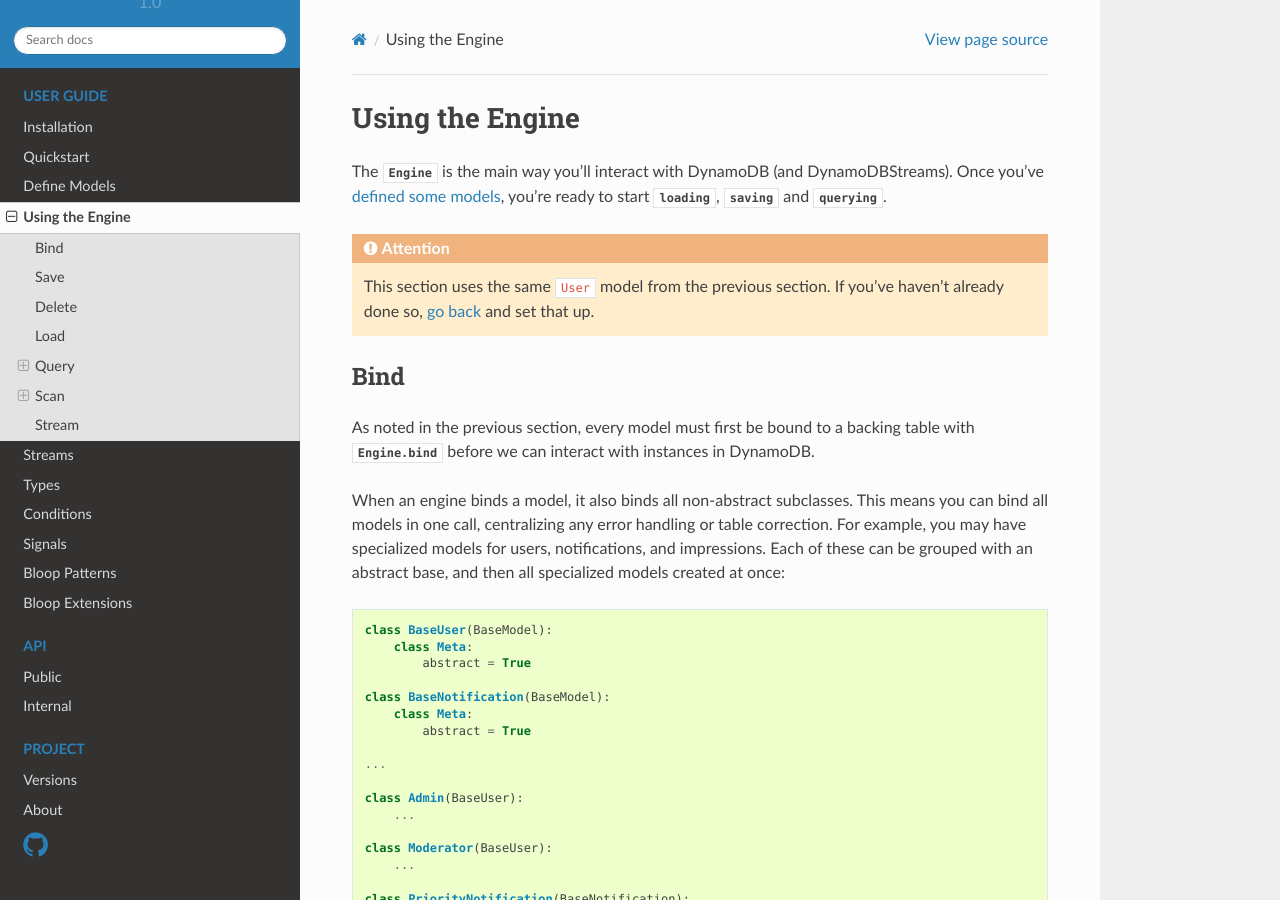
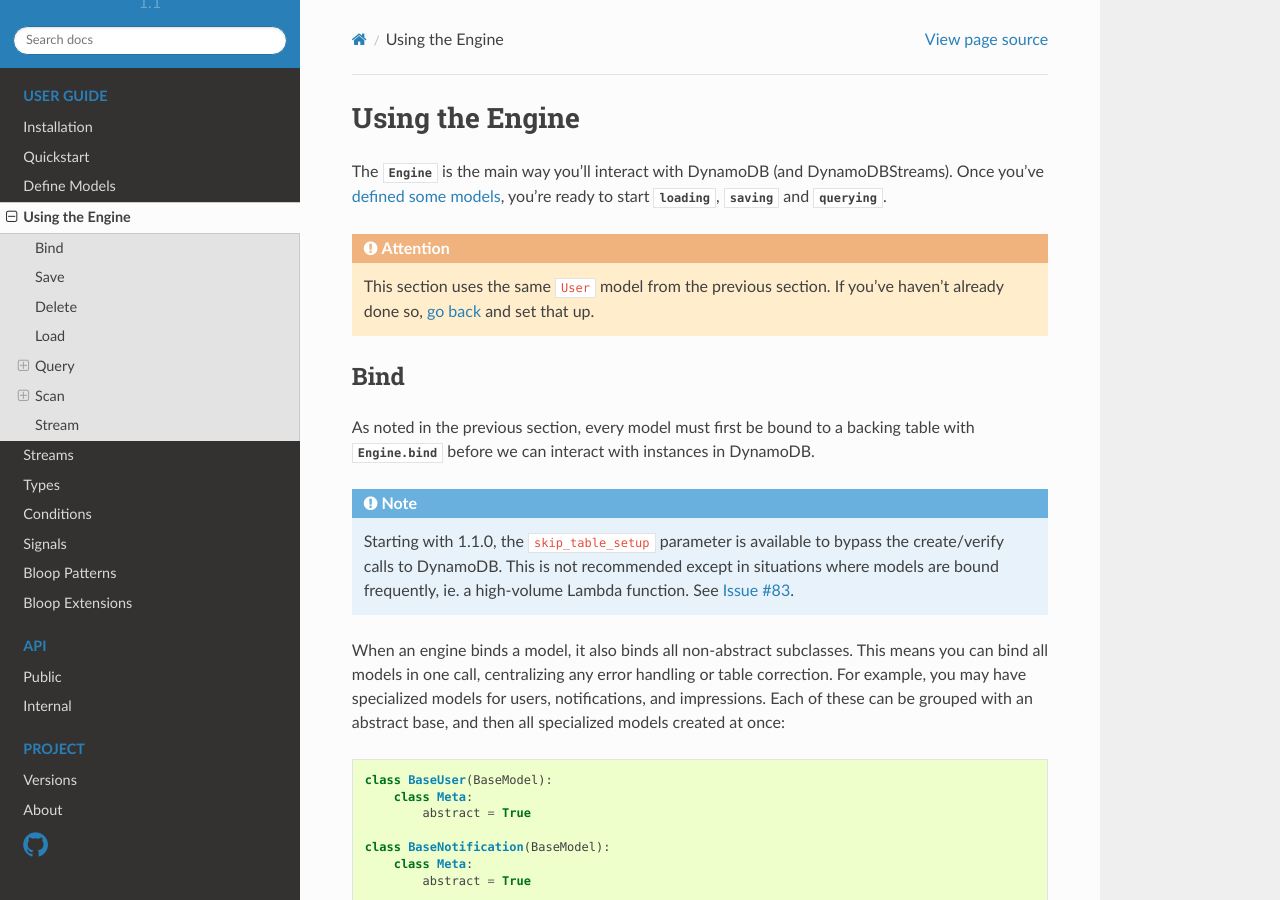
Before and after one commit to numberoverzero/bloop, a Sphinx documentation site: the page built from docs/user/engine.rst, in a window 1280 px wide and 900 px high. Built offline with Sphinx 7.4.7 and the Read the Docs theme 2.0.0, drawn with Linux system fonts in a browser that asks for light colours.

Commit message:
Add skip_table_setup param to bind, resolves #83

```diff
--- a/CHANGELOG.rst
+++ b/CHANGELOG.rst
@@ -13,8 +13,13 @@
  [Unreleased]
 --------------
 
+Added
+=====
+* ``Engine.bind`` takes optional kwarg ``skip_table_setup``
+  to skip CreateTable and DescribeTable calls (see `Issue #83`_)
 * Index validates against a superset of the projection (see `Issue #71`_)
 
+.. _Issue #83: https://github.com/numberoverzero/bloop/issues/83
 .. _Issue #71: https://github.com/numberoverzero/bloop/issues/71
 
 
--- a/bloop/__init__.py
+++ b/bloop/__init__.py
@@ -54,4 +54,4 @@
     # Misc
     "Condition", "QueryIterator", "ScanIterator", "Stream"
 ]
-__version__ = "1.0.3"
+__version__ = "1.1.0"
--- a/docs/user/engine.rst
+++ b/docs/user/engine.rst
@@ -18,6 +18,14 @@
 
 As noted in the previous section, every model must first be bound to a backing table with
 :func:`Engine.bind <bloop.engine.Engine.bind>` before we can interact with instances in DynamoDB.
+
+.. note::
+
+    Starting with 1.1.0, the ``skip_table_setup`` parameter is available to bypass the create/verify calls
+    to DynamoDB.  This is not recommended except in situations where models are bound frequently, ie. a high-volume
+    Lambda function.  See `Issue #83`_.
+
+.. _Issue #83: https://github.com/numberoverzero/bloop/issues/83
 
 When an engine binds a model, it also binds all non-abstract subclasses.  This means you can bind all models in one
 call, centralizing any error handling or table correction.  For example, you may have specialized models for users,
--- a/requirements-to-freeze.txt
+++ b/requirements-to-freeze.txt
@@ -7,9 +6,9 @@
 delorean
 flake8
 pendulum
-pip
 pytest
 sphinx
-sphinx_rtd_theme
+sphinx-rtd-theme
 tox
 twine
+wheel
```
Also changed, not shown: other parts of requirements-to-freeze.txt (+0 -1 lines), requirements.txt (+4 -5 lines), 2 other files.
